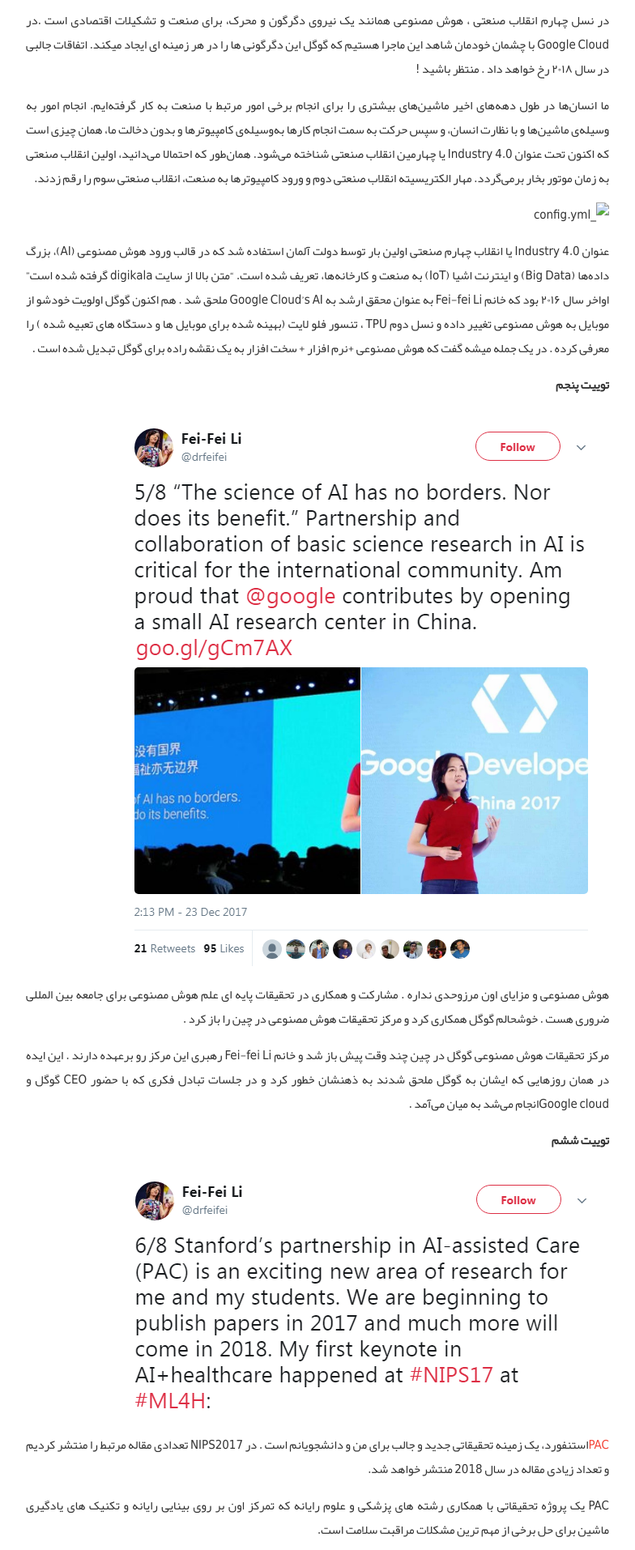
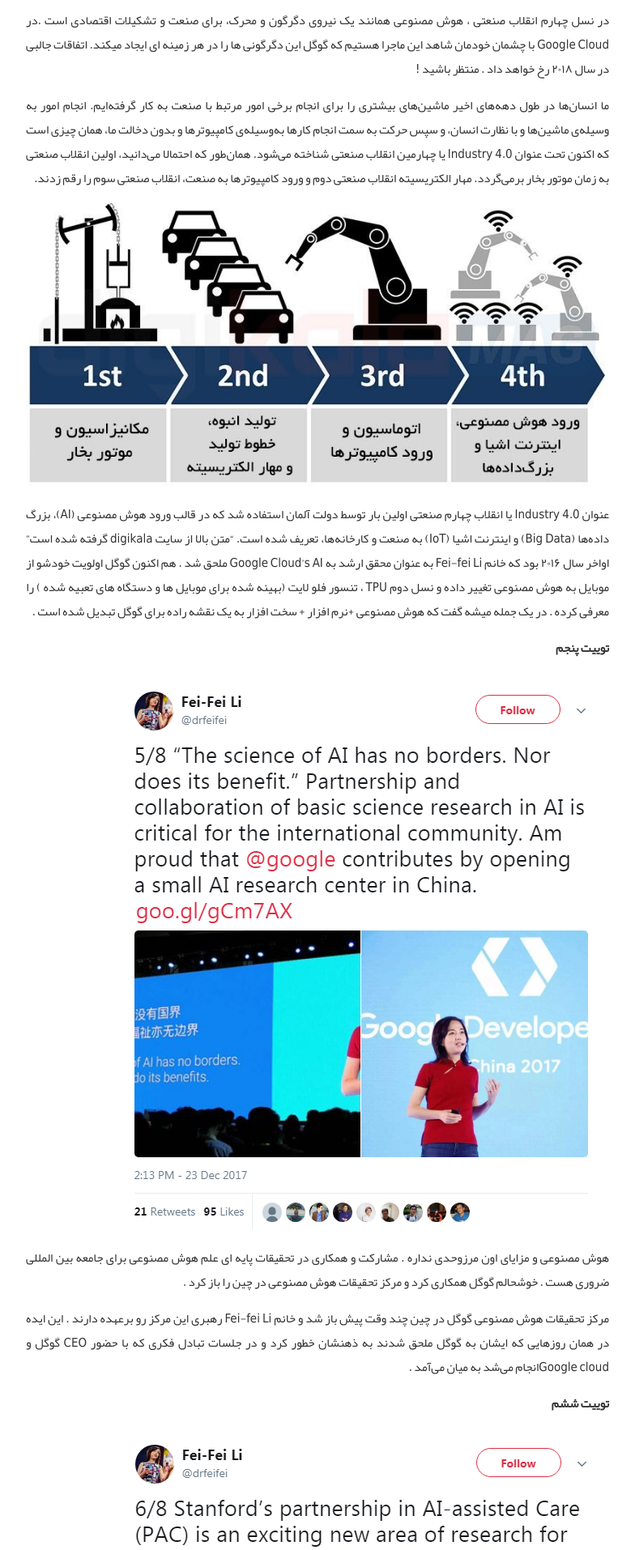
Before and after one commit to AlisterTA/alisterta.github.io, a Jekyll site: the page built from _posts/2017-12-24-صحبت های خانم Fei-Fei Li در مورد هوش مصنوعی در سال 2017.md, in a window 1280 px wide. Shown: the part 3774-5688 px from the top of the page at 81% size, without its empty margins (248-1032 px from the left). Built offline with Jekyll 4.4.1, drawn with Linux system fonts in a browser that asks for light colours; a script that is not in the unit is left out; comment, search, counter and statistics services are not loaded.

Commit message:
Update 2017-12-24-صحبت های خانم Fei-Fei Li در مورد هوش مصنوعی در سال 2017.md

```diff
--- a/_posts/2017-12-24-صحبت های خانم Fei-Fei Li در مورد هوش مصنوعی در سال 2017.md
+++ b/_posts/2017-12-24-صحبت های خانم Fei-Fei Li در مورد هوش مصنوعی در سال 2017.md
@@ -48,7 +48,7 @@
 ما انسان‌ها در طول دهه‌های اخیر ماشین‌های بیشتری را برای انجام برخی امور مرتبط با صنعت به کار گرفته‌ایم. انجام امور به ‌وسیله‌ی ماشین‌ها و با نظارت انسان، و سپس حرکت به سمت انجام کارها به‌وسیله‌ی کامپیوترها و بدون دخالت ما، همان چیزی است که اکنون تحت عنوان Industry 4.0 یا چهارمین انقلاب صنعتی شناخته می‌شود.
 همان‌طور که احتمالا می‌دانید، اولین انقلاب صنعتی به زمان موتور بخار برمی‌گردد. مهار الکتریسیته انقلاب صنعتی دوم و ورود کامپیوترها به صنعت، انقلاب صنعتی سوم را رقم زدند.
 
-![_config.yml]({{ site.baseurl }}/images/19/6.png)
+![_config.yml]({{ site.baseurl }}/images/19/6.jpg)
 
 عنوان Industry 4.0 یا انقلاب چهارم صنعتی اولین بار توسط دولت آلمان استفاده شد که در قالب ورود هوش مصنوعی (AI)، بزرگ داده‌ها (‌Big Data) و اینترنت اشیا (IoT) به صنعت و کارخانه‌ها، تعریف شده است.
 "متن بالا از سایت digikala گرفته شده است"
```
